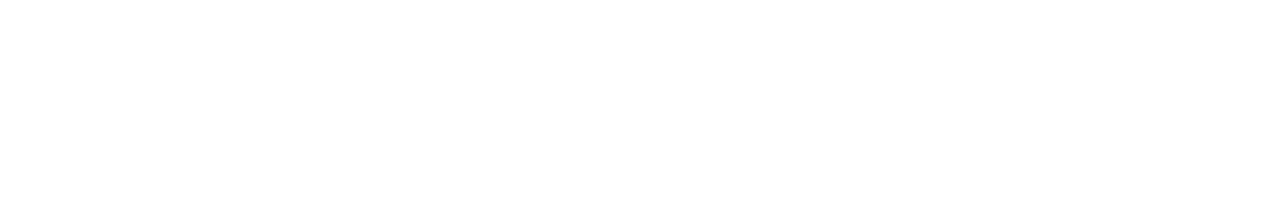
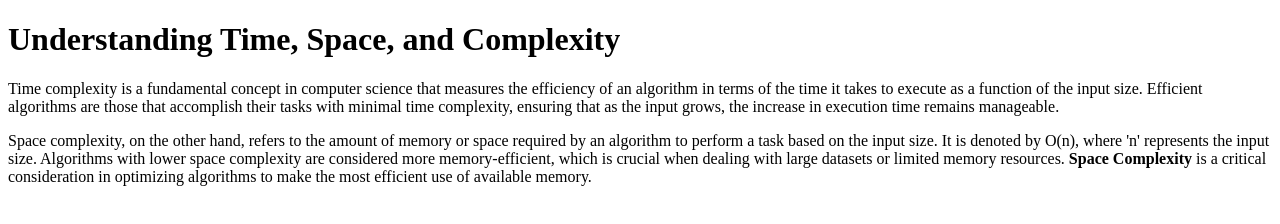
Before and after one commit to acciojob/time-and-space-complexity-nadeemnagarji, a website: page main.html in a window 1280 px wide. Drawn offline with Linux system fonts and the light colour scheme.

Commit message:
created a submission

```diff
--- a/main.html
+++ b/main.html
@@ -7,7 +7,13 @@
 </head>
 
 <body>
-	<!-- the entire body must be written by student -->
+	<h1>Understanding Time, Space, and Complexity</h1>
+    <p>
+        Time complexity is a fundamental concept in computer science that measures the efficiency of an algorithm in terms of the time it takes to execute as a function of the input size. Efficient algorithms are those that accomplish their tasks with minimal time complexity, ensuring that as the input grows, the increase in execution time remains manageable.
+    </p>
+    <p>
+        Space complexity, on the other hand, refers to the amount of memory or space required by an algorithm to perform a task based on the input size. It is denoted by O(n), where 'n' represents the input size. Algorithms with lower space complexity are considered more memory-efficient, which is crucial when dealing with large datasets or limited memory resources.
+        <b>Space Complexity</b> is a critical consideration in optimizing algorithms to make the most efficient use of available memory.
     <script type="text/javascript" src="./script.js">
 </script>
 
```
